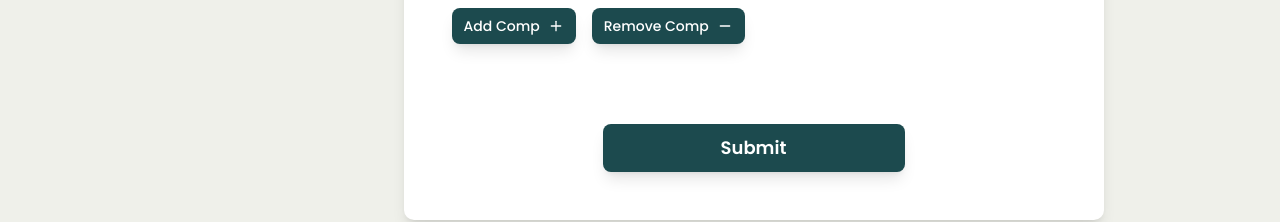
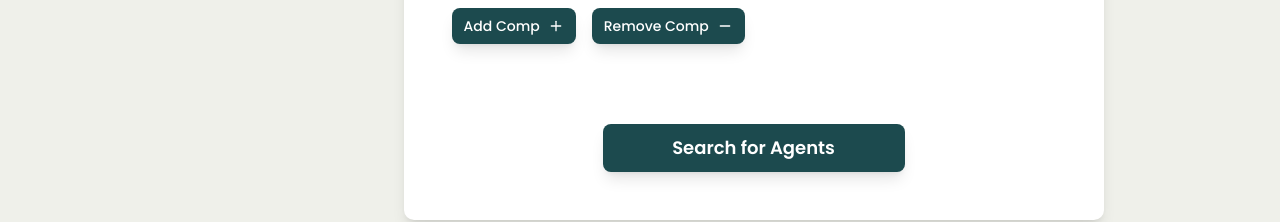
Before and after one commit to thefrankharvey/querybot_web_app, a Next.js app: page /smart-match in a window 1280 px wide. Shown: the part 1240-1462 px from the top of the page. Built offline with nearby package versions, Linux system fonts and the light colour scheme; no server answers.

Commit message:
Update button copy

```diff
--- a/app/(app)/smart-match/page.tsx
+++ b/app/(app)/smart-match/page.tsx
@@ -246,7 +246,7 @@ const SmartMatch = () => {
                   type="submit"
                   className="cursor-pointer w-full md:w-1/2 text-lg p-6 font-semibold shadow-lg hover:shadow-xl"
                 >
-                  Submit
+                  Search for Agents
                 </Button>
               </div>
             </div>
```
